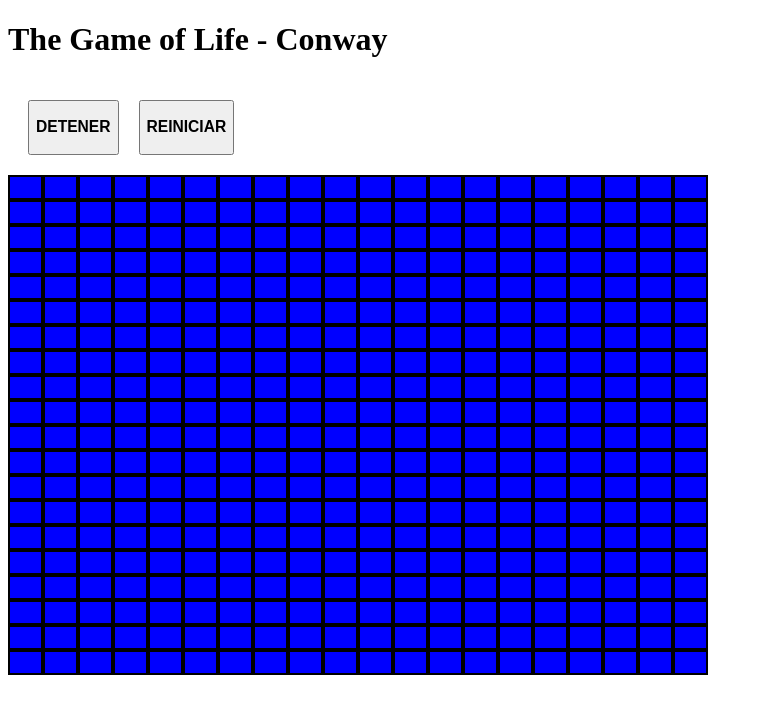
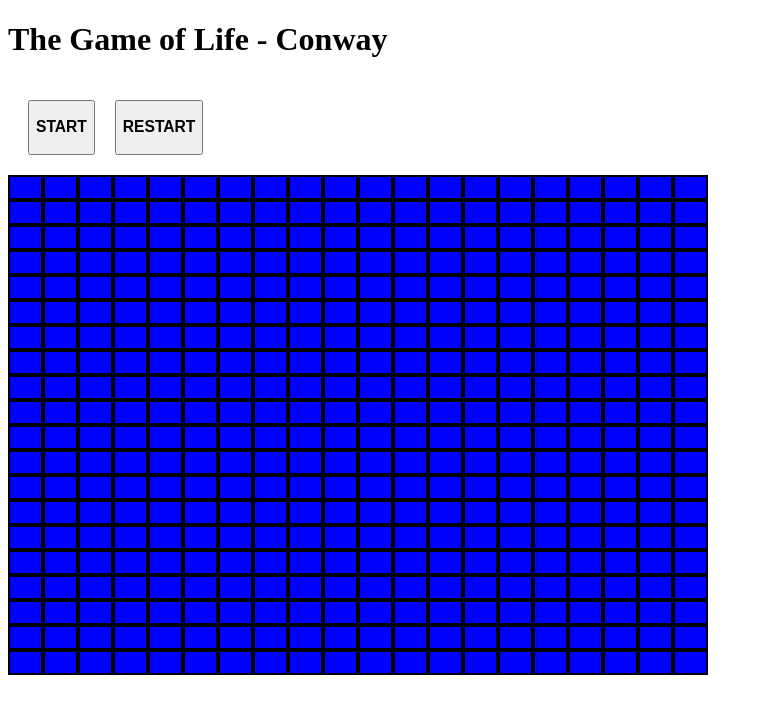
Before and after one commit to Heckiz/gameOfLife-Conway, a React (Vite) app: page / in a window 1280 px wide. Shown: the top 714 px of the page, without its empty margins (0-763 px from the left). Built offline with nearby package versions, Linux system fonts and the light colour scheme.

Commit message:
is added survival rules function and logic to count neighbors

```diff
--- /dev/null
+++ b/src/app/helpers.js
@@ -0,0 +1,20 @@
+
+export const survivalRules = (grid) => {
+
+    grid.map((rows, rowIndex) => rows.map((cols, colIndex) => {
+
+        let neighbours = 0;
+
+        if (colIndex != 0 && grid[rowIndex][colIndex - 1]) neighbours++;
+        if (grid[rowIndex][colIndex + 1]) neighbours++;
+        if (rowIndex != 0 && grid[rowIndex - 1][colIndex]) neighbours++;
+        if ((rows.length - 1) != rowIndex && grid[rowIndex + 1][colIndex]) neighbours++;
+        if (colIndex != 0 && rowIndex != 0 && grid[rowIndex - 1][colIndex - 1]) neighbours++;
+        if ((rows.length - 1) != rowIndex && (cols.length - 1) != colIndex && grid[rowIndex + 1][colIndex + 1]) neighbours++;
+        if ((rows.length - 1) != rowIndex && colIndex != 0 && grid[rowIndex + 1][colIndex - 1]) neighbours++;
+        if (rowIndex != 0 && (cols.length - 1) != colIndex && grid[rowIndex - 1][colIndex + 1]) neighbours++;
+
+        console.log(neighbours)
+    }
+    ))
+}
--- a/src/components/CellGrid/CellGrid.jsx
+++ b/src/components/CellGrid/CellGrid.jsx
@@ -1,15 +1,17 @@
-import React, { useEffect } from 'react'
+import React, { useEffect, useMemo } from 'react'
 import Cell from './Cell';
 import { newCellGrid } from "../../app/gameSlice";
 import { useSelector, useDispatch } from 'react-redux'
+import { survivalRules } from '../../app/helpers';
 
 export default function CellGrid() {
 
 
-    const { gameConfig, cellGrid } = useSelector(state => state.gameData);
+    const { gameConfig, cellGrid, running } = useSelector(state => state.gameData);
 
 
     const dispatch = useDispatch();
+
     useEffect(() => {
         dispatch(newCellGrid(gameConfig));
     }, [])
@@ -20,6 +22,10 @@ export default function CellGrid() {
             gridTemplateColumns: `repeat(${gameConfig.cols}, 35px)`
         }}>
             {
+                 running && survivalRules(cellGrid)
+            }
+            {
+
                 cellGrid.map((rows, rowIndex) => rows.map((cols, colIndex) => (
 
                     <Cell
--- a/src/components/GamePanel/GamePanel.jsx
+++ b/src/components/GamePanel/GamePanel.jsx
@@ -12,12 +12,12 @@ export default function GamePanel() {
                 onClick={() => dispatch(handleRunning())}
             >
                 {
-                    running ? <h3>INICIAR</h3> : <h3>DETENER</h3>
+                    running ? <h3>PAUSE</h3> : <h3>START</h3>
                 }
             </button>
 
             <button onClick={() => dispatch(newCellGrid(gameConfig))}>
-                <h3>REINICIAR</h3>
+                <h3>RESTART</h3>
             </button>
 
         </div>
```
